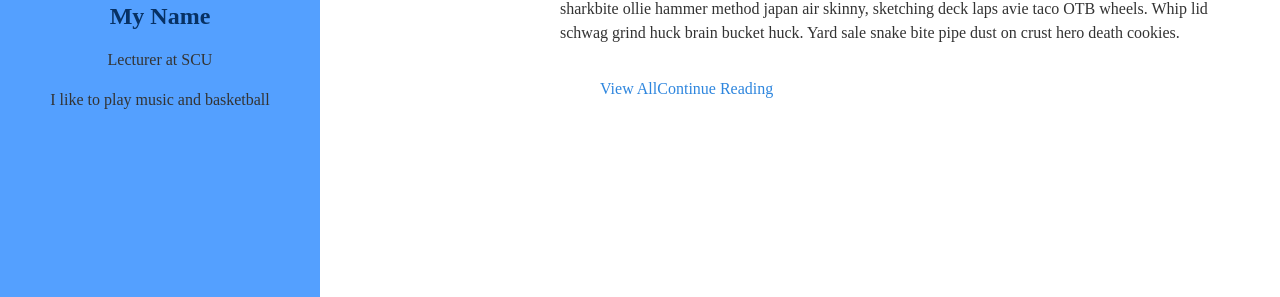
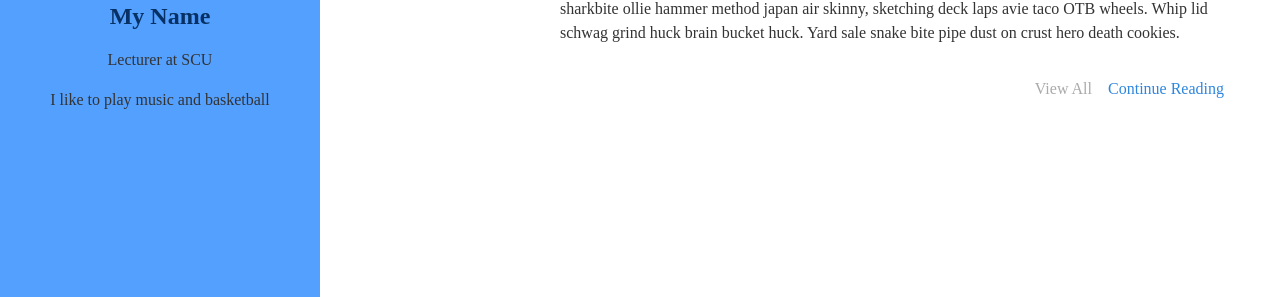
Before and after one commit to je-lam/csen60, a plain HTML site: page labs/lab3/index.html in a window 1280 px wide. Shown: the part 503-800 px from the top of the page. Drawn offline with Linux system fonts and the light colour scheme.

Commit message:
Updated the "View all" and "Continue reading" text

```diff
--- a/labs/lab3/styles/index.css
+++ b/labs/lab3/styles/index.css
@@ -137,8 +137,16 @@ nav ul {
   margin-right:1rem;
   display:flex;
   list-style: none;
-  align-content: right;
+  justify-content: flex-end;
+  max-width: 40rem;
+}
 
+nav ul li {
+  margin-right:1rem;
+}
+
+.secondary {
+  color:var(--darkest-gray);
 }
 
 
```
